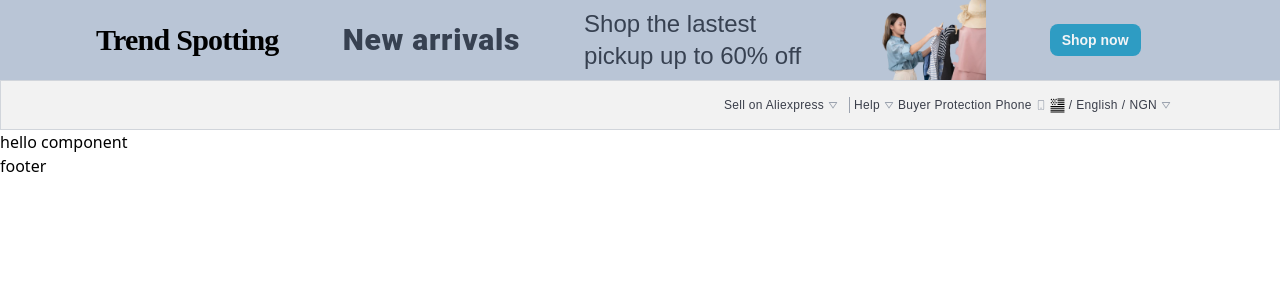
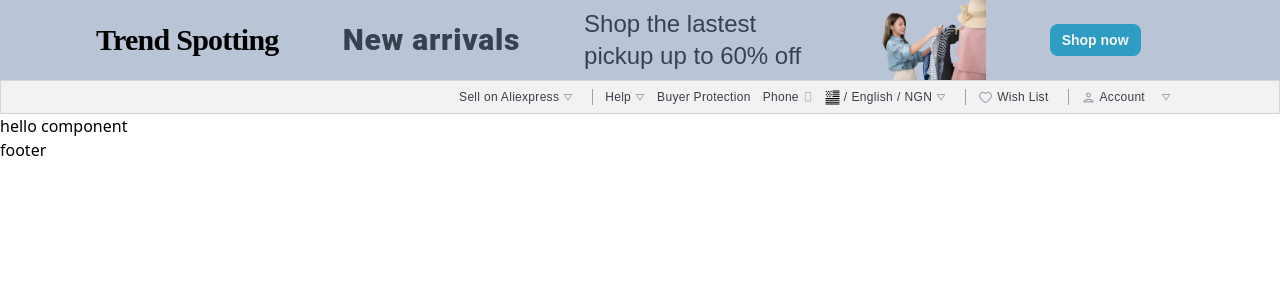
Before and after one commit to wilsonibekason/bynau, a React (Vite) app: page / in a window 1280 px wide. Shown: the top 300 px of the page. Built offline with nearby package versions, Linux system fonts and the light colour scheme.

Commit message:
complete add homeBannerBottom

```diff
--- a/src/component/home/homeBanner/HomeBannerBottom.jsx
+++ b/src/component/home/homeBanner/HomeBannerBottom.jsx
@@ -10,21 +10,23 @@ import styles, {
 
 const HomeBannerBottom = () => {
   const { bgDarkWhite, GrayNormal } = colorStyles;
-  const { BiDownArrow, GiUsaFlag, BsPhone } = useIcon();
+  const { BiDownArrow, GiUsaFlag, BsPhone, MdOutlinePerson, AiOutlineHeart } =
+    useIcon();
   const { flexRowCenterBetween, flexRowCenter } = flexLayout;
   const { marginXlayout, borderAroundLight, borderR, transition } = styles;
   const { mainText } = textStyles;
   const { redTextGroup } = hoverStyles;
   return (
     <>
-      <div className={`${bgDarkWhite} ${borderAroundLight} py-4`}>
+      <div className={`${bgDarkWhite} ${borderAroundLight} py-2`}>
         <div className={`${flexRowCenterBetween} ${marginXlayout}`}>
           <div></div>
-          <div className={` ${flexRowCenter} space-x-1`}>
+          <div className={` ${flexRowCenter} space-x-3`}>
             <div className={`${flexRowCenter} space-x-1`}>
               <p className={`${mainText}`}>Sell on Aliexpress</p>
               <BiDownArrow className={`${GrayNormal}`} size={10} />
             </div>
+            {/* border */}
             <div className={`${borderR}`} />
             <div className={`${flexRowCenter} space-x-1`}>
               <p className={`${mainText}`}>Help</p>
@@ -42,14 +44,40 @@ const HomeBannerBottom = () => {
                 className={`${redTextGroup} ${transition}`}
                 size={15}
               />
-              <p className={`${mainText} ${redTextGroup}`}>/</p>
-              <p className={`${mainText} ${redTextGroup}`}>English</p>
-              <p className={`${mainText} ${redTextGroup}`}>/</p>
-              <p className={`${mainText} uppercase ${redTextGroup}`}>NGN</p>
+              <p className={`${mainText} ${redTextGroup} ${transition}`}>/</p>
+              <p className={`${mainText} ${redTextGroup}  ${transition}`}>
+                English
+              </p>
+              <p className={`${mainText} ${redTextGroup}  ${transition}`}>/</p>
+              <p
+                className={`${mainText} uppercase ${redTextGroup}  ${transition}`}
+              >
+                NGN
+              </p>
+              <BiDownArrow
+                className={`${GrayNormal}  ${transition} ${redTextGroup}`}
+                size={10}
+              />
+            </div>
+            <div className={`${borderR}`} />
+            <div className={`${flexRowCenter} space-x-1`}>
+              <AiOutlineHeart
+                className={`${GrayNormal}  ${transition} ${redTextGroup}`}
+                size={15}
+              />
+              <p className={`${mainText} capitalize`}> Wish List</p>
+            </div>
+            <div className={`${borderR}`} />
+            <div className={`${flexRowCenter} space-x-4`}>
+              <div className={`${flexRowCenter} space-x-1`}>
+                <MdOutlinePerson
+                  className={`${GrayNormal}  ${transition} ${redTextGroup}`}
+                  size={15}
+                />
+                <p className={`${mainText} capitalize`}> account</p>
+              </div>
               <BiDownArrow className={`${GrayNormal}`} size={10} />
             </div>
-            <div></div>
-            <div></div>
             <div></div>
           </div>
         </div>
--- a/src/service/globalContext/IconContext.jsx
+++ b/src/service/globalContext/IconContext.jsx
@@ -1,13 +1,23 @@
 import { createContext, useContext } from "react";
 /// icons importation
+import { AiOutlineHeart } from "react-icons/ai";
 import { BiDownArrow } from "react-icons/bi";
 import { GiUsaFlag } from "react-icons/gi";
 import { BsPhone } from "react-icons/bs";
+import { MdOutlinePerson } from "react-icons/md";
 export const IconGlobalContext = createContext({});
 
 export const IconProvider = ({ children }) => {
   return (
-    <IconGlobalContext.Provider value={{ BiDownArrow, GiUsaFlag, BsPhone }}>
+    <IconGlobalContext.Provider
+      value={{
+        BiDownArrow,
+        GiUsaFlag,
+        BsPhone,
+        MdOutlinePerson,
+        AiOutlineHeart,
+      }}
+    >
       {children}
     </IconGlobalContext.Provider>
   );
```
